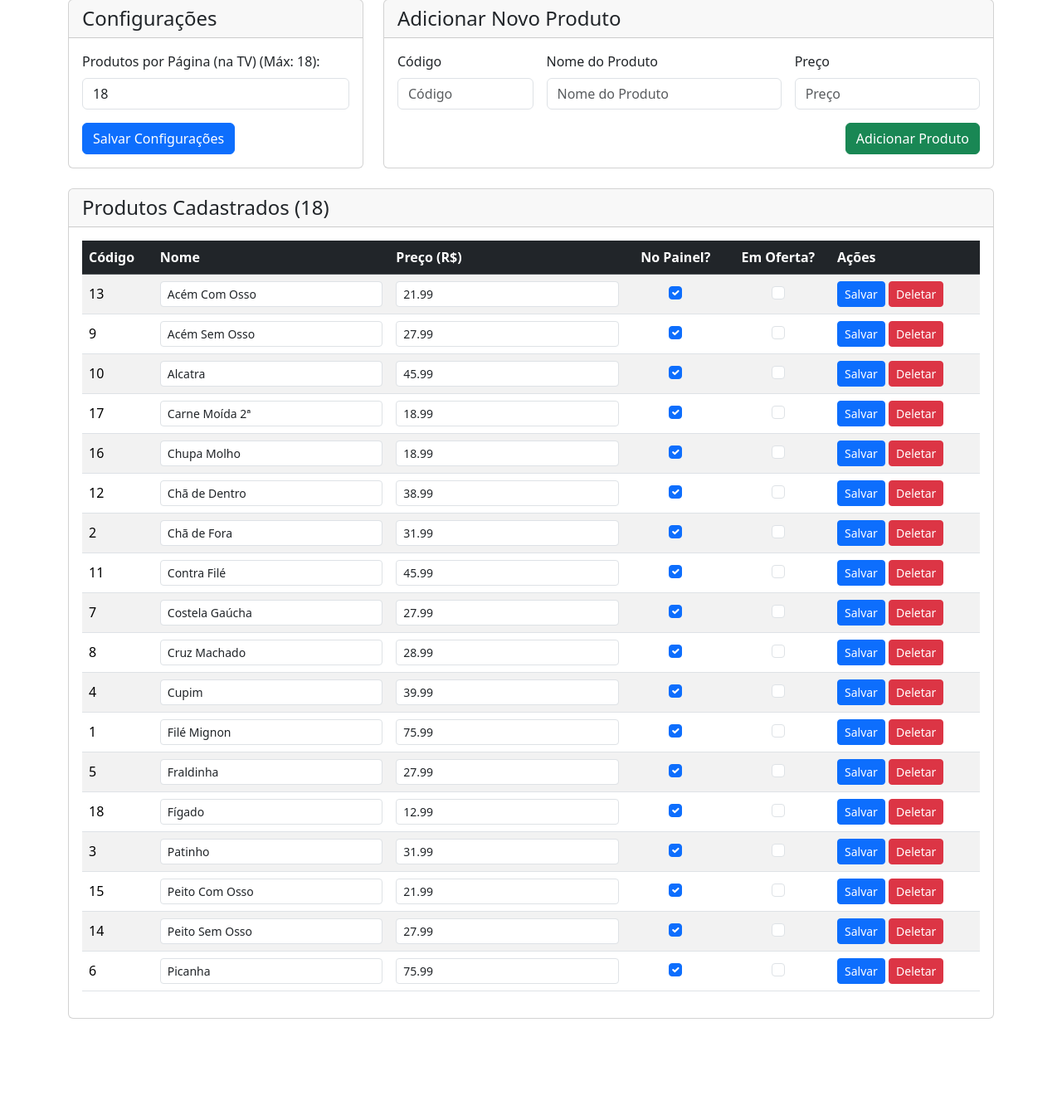
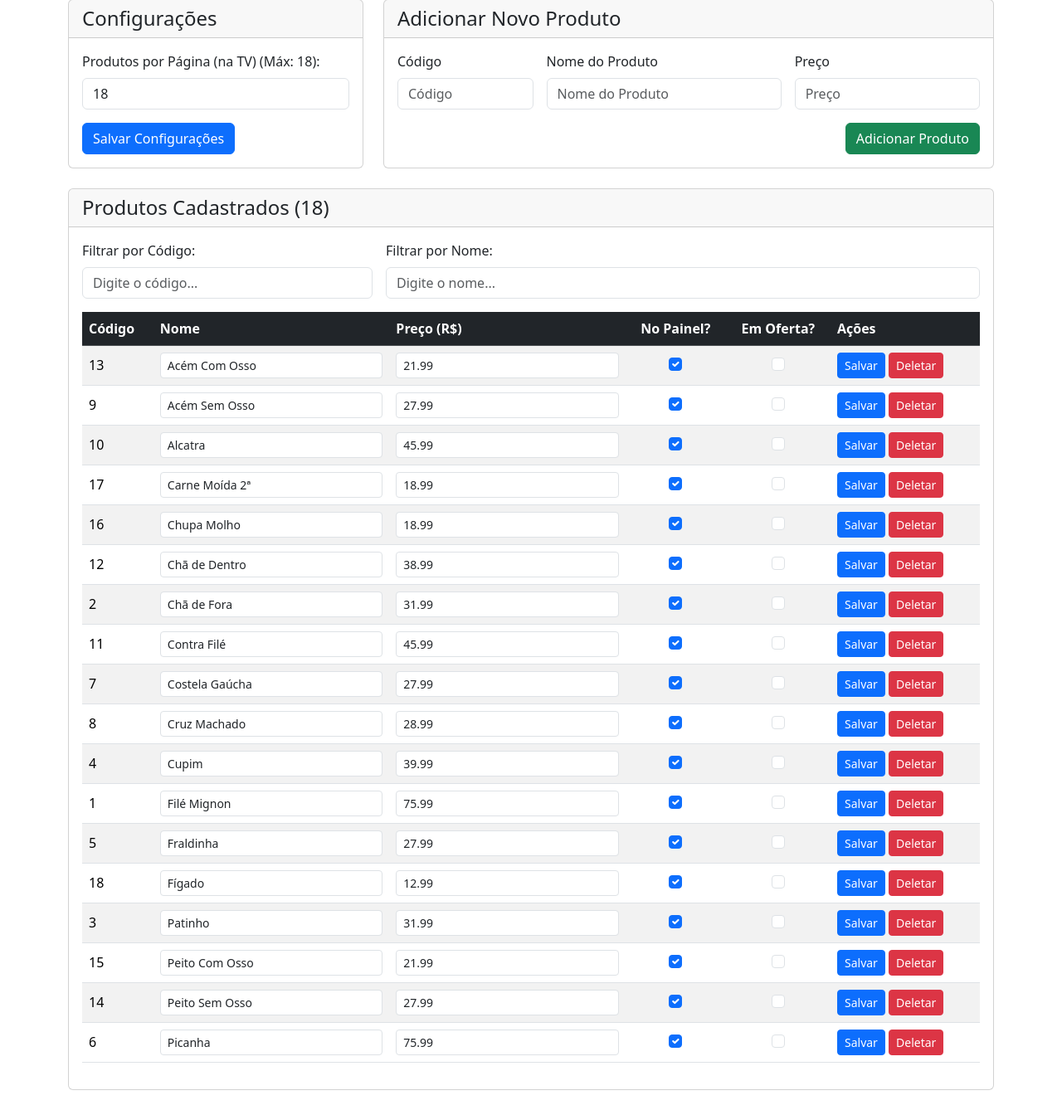
Before and after one commit to YuriMandina/Painel_Precos_DisplayDigital, a Flask app: page /admin in a window 1280 px wide. Shown: the part 97-1435 px from the top of the page at 83% size. Before the commit the page ends 1325 px from the top, so only its background shows below. Run offline with Flask 3, Linux system fonts and the light colour scheme; data comes from the database, SQL or seed files in the repository; both versions use the stored data as it was after the commit.

Commit message:
feat: Adicionada a funcionalidades de filtro de pesquisa por nome e código e README.md.

```diff
--- /dev/null
+++ b/static/js/admin.js
@@ -0,0 +1,41 @@
+document.addEventListener('DOMContentLoaded', () => {
+
+    // Selecionar os elementos de input do filtro
+    const filtroCodigo = document.getElementById('filtro-codigo');
+    const filtroNome = document.getElementById('filtro-nome');
+
+    //Selecionar todas as linhas de produtos da tabela
+    const linhasProdutos = document.querySelectorAll('#tabela-produtos-corpo .produto-item');
+
+    // Criar a função que aplica o filtro
+    function aplicarFiltros() {
+        const termoCodigo = filtroCodigo.value.toLowerCase().trim();
+        const termoNome = filtroNome.value.toLowerCase().trim();
+
+        // assa por cada linha de produto
+        linhasProdutos.forEach(linha => {
+
+            //5. Pega o conteúdo de texto de cada célula da linha
+            const textoCodigo = linha.querySelector('.produto-codigo').textContent.toLowerCase().trim();
+            const textoNome = linha.querySelector('.produto-nome input').value.toLowerCase().trim();
+
+            // Verifica se a linha corresponde a TODOS os filtros preenchidos
+            const matchCodigo = textoCodigo.includes(termoCodigo);
+            const matchNome = textoNome.includes(termoNome);
+
+            // Mostra ou esconde a linha com base na correspondência
+            if (matchCodigo && matchNome) {
+                // Se der "match" em tudo, mostra a linha
+                linha.style.display = ''; // Reseta para o padrão (table-row)
+            } else {
+                // Se qualquer filtro falhar, esconde a linha
+                linha.style.display = 'none';
+            }
+        });
+    }
+
+    // Adicionar "escutadores" de eventos nos inputs
+    filtroCodigo.addEventListener('input', aplicarFiltros);
+    filtroNome.addEventListener('input', aplicarFiltros);
+
+});
--- a/templates/admin.html
+++ b/templates/admin.html
@@ -88,6 +88,17 @@
                 <h2 class="h4 mb-0">Produtos Cadastrados ({{ produtos|length }})</h2>
             </div>
             <div class="card-body">
+
+                <div class="row g-3 mb-3">
+                    <div class="col-md-4">
+                        <label for="filtro-codigo" class="form-label">Filtrar por Código:</label>
+                        <input type="text" id="filtro-codigo" class="form-control" placeholder="Digite o código...">
+                    </div>
+                    <div class="col-md-8">
+                        <label for="filtro-nome" class="form-label">Filtrar por Nome:</label>
+                        <input type="text" id="filtro-nome" class="form-control" placeholder="Digite o nome...">
+                    </div>
+                </div>
                 <div class="table-responsive">
                     <table class="table table-striped table-hover align-middle">
                         <thead class="table-dark">
@@ -100,13 +111,19 @@
                                 <th style="width: 180px;">Ações</th>
                             </tr>
                         </thead>
-                        <tbody>
+
+                        <tbody id="tabela-produtos-corpo">
                             {% for produto in produtos %}
-                            <tr>
+
+                            <tr class="produto-item">
                                 <form action="{{ url_for('update_produto', id=produto.id) }}" method="POST">
-                                    <td>{{ produto.codigo }}</td>
-                                    <td><input type="text" name="nome" value="{{ produto.nome }}" class="form-control form-control-sm"></td>
+
+                                    <td class="produto-codigo">{{ produto.codigo }}</td>
+
+                                    <td class="produto-nome"><input type="text" name="nome" value="{{ produto.nome }}" class="form-control form-control-sm"></td>
+
                                     <td><input type="text" name="preco" value="{{ '%.2f'|format(produto.preco) }}" class="form-control form-control-sm"></td>
+
                                     <td class="text-center">
                                         <div class="form-check d-flex justify-content-center">
                                             <input type="checkbox" name="no_painel" class="form-check-input" {% if produto.no_painel %}checked{% endif %}>
@@ -129,6 +146,11 @@
                 </div>
             </div>
         </div>
-    </div><script src="https://cdn.jsdelivr.net/npm/bootstrap@5.3.3/dist/js/bootstrap.bundle.min.js" integrity="sha384-YvpcrYf0tY3lHB60NNkmXc5s9fDVZLESaAA55NDzOxhy9GkcIdslK1eN7N6jIeHz" crossorigin="anonymous"></script>
+    </div>
+
+    <script src="https://cdn.jsdelivr.net/npm/bootstrap@5.3.3/dist/js/bootstrap.bundle.min.js" integrity="sha384-YvpcrYf0tY3lHB60NNkmXc5s9fDVZLESaAA55NDzOxhy9GkcIdslK1eN7N6jIeHz" crossorigin="anonymous"></script>
+
+    <script src="{{ url_for('static', filename='js/admin.js') }}"></script>
+
 </body>
 </html>
```
Also changed, not shown: README.md (added), painel.db.
